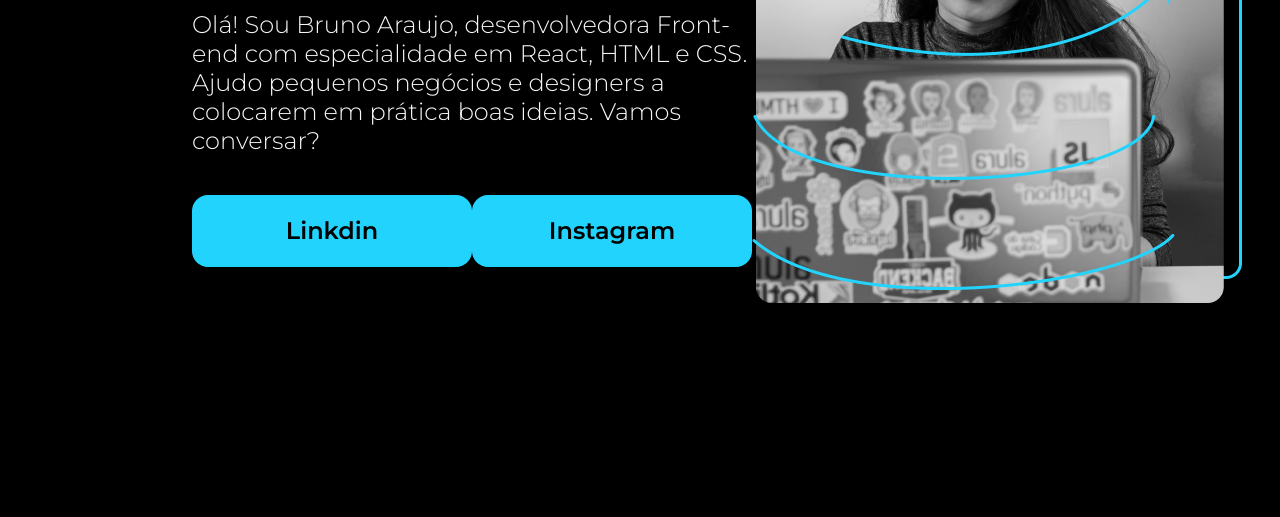
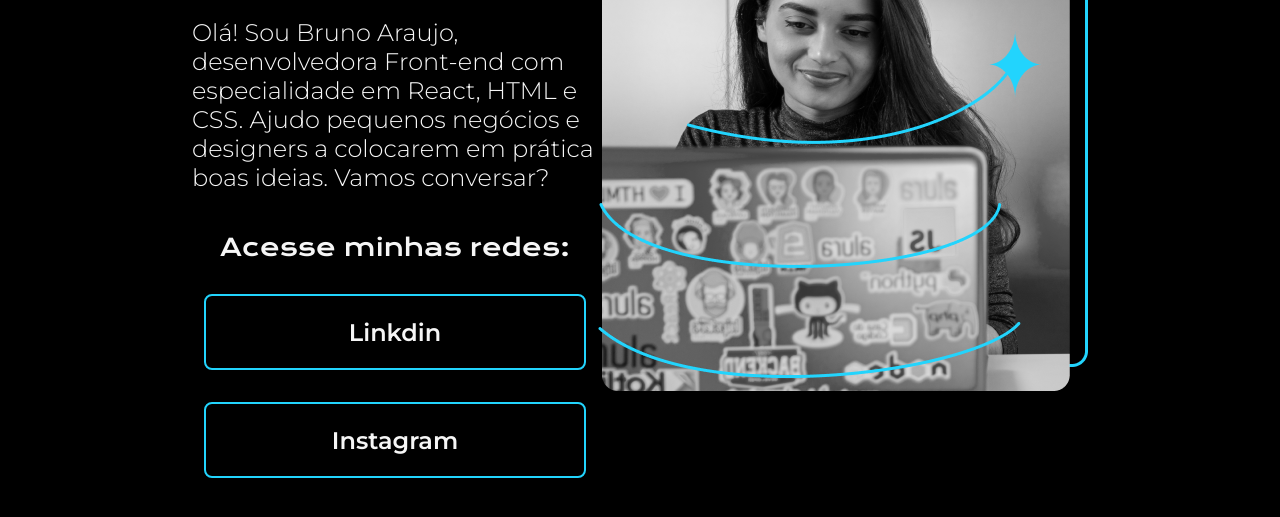
Before and after one commit to Bruno-Araujo-Dev/AluraHTML, a plain HTML site: page index.html in a window 1280 px wide. Shown: the part 375-892 px from the top of the page. Drawn offline with nearby package versions, Linux system fonts and the light colour scheme.

```diff
--- a/index.html
+++ b/index.html
@@ -13,6 +13,7 @@
             <h1 class="apresentacao__conteudo__titulo">Eleve seu negócio digital a outro nível<strong class="titulo-destaque"> com um Front-end de qualidade!</strong></h1>
             <p class="apresentacao__conteudo__texto">Olá! Sou Bruno Araujo, desenvolvedora Front-end com especialidade em React, HTML e CSS. Ajudo pequenos negócios e designers a colocarem em prática boas ideias. Vamos conversar?</p>
             <div class="apresentacao__link">
+                <h2 class="apresentacao__links__subtitulos">Acesse minhas redes:</h2>
                 <a class="apresentacao__links__link" href="https://www.linkedin.com/in/bruno-araujo-dos-santos-bb64">Linkdin</a>
                 <a class="apresentacao__links__link" href="https://www.instagram.com/brunoas18/">Instagram</a>
             </div>
--- a/style.css
+++ b/style.css
@@ -43,18 +43,27 @@ body{
 
 .apresentacao__link{
     display: flex;
+    flex-direction: column;
     justify-content: space-between;
+    align-items: center;
+    gap: 32px;
 }
 
 .apresentacao__links__link{
-    background-color: #22D4FD;
-    width: 280px;
+    border: 2px solid #22D4FD;
+    width: 378px;
     text-align: center;
-    border-radius: 16px;
+    border-radius: 8px;
     font-size: 24px;
     font-weight: 600;
     padding: 21.5px 0;
     text-decoration: none;
-    color: #000;
+    color: #F6F6F6;
     font-family: 'Montserrat', sans-serif;
 }
+
+.apresentacao__links__subtitulos{
+    font-family: 'Krona One', sans-serif;
+    font-weight: 400;
+    font-size: 24px;
+}
```
Also changed, not shown: instagram.png (added), linkedin.png (added).
